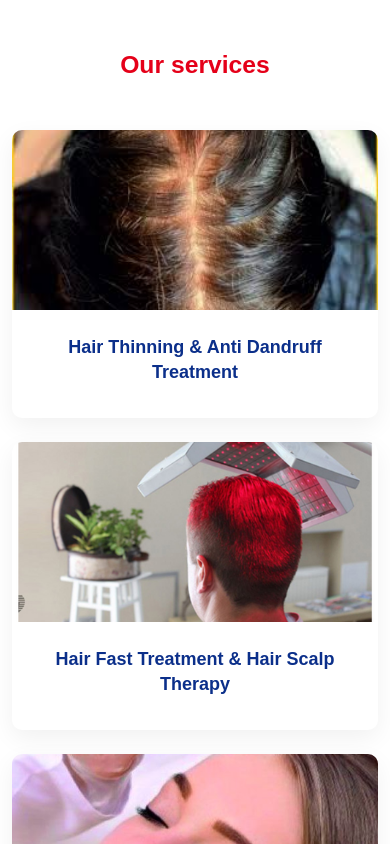
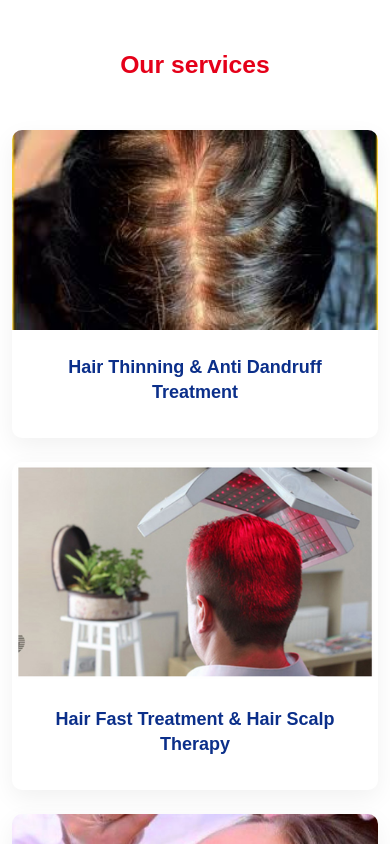
Before and after one commit to tushar41415/gaurav-skin-clinic, a React (Vite) app: page / in a window 390 px wide. Shown: the part 1020-1864 px from the top of the page. Built offline with nearby package versions, Linux system fonts and the light colour scheme.

Commit message:
new mansi changesssss

```diff
--- a/src/App.css
+++ b/src/App.css
@@ -107,6 +107,15 @@
   border-top-right-radius: 10px;
 }
 
+@media (max-width: 576px) {
+  /* Prevent cropping on small screens: let images scale naturally */
+  .service-card img {
+    height: auto;
+    object-fit: contain;
+    width: 100%;
+  }
+}
+
 .service-card h5 {
   padding: 25px 20px 0;
   font-size: 18px;
--- a/src/components/CTASection.jsx
+++ b/src/components/CTASection.jsx
@@ -19,7 +19,7 @@ const CTASection = () => {
                 <i className="bi bi-calendar-check me-2"></i>
                 Book Appointment
               </Link>
-              <a href="tel:1800-102-7291" className="btn btn-drpauls-outline btn-lg px-4">
+              <a href="tel:8287818299" className="btn btn-drpauls-outline btn-lg px-4">
                 <i className="bi bi-telephone-fill me-2"></i>
                 Call Now
               </a>
--- a/src/components/Hero.jsx
+++ b/src/components/Hero.jsx
@@ -51,7 +51,7 @@ const Hero = () => {
                   Book Appointment
                 </Link>
                 <a
-                  href="tel:+919876543210"
+                  href="tel:+918287818299"
                   className="btn btn-outline-rose btn-lg"
                 >
                   <i className="bi bi-telephone me-2"></i>
```
